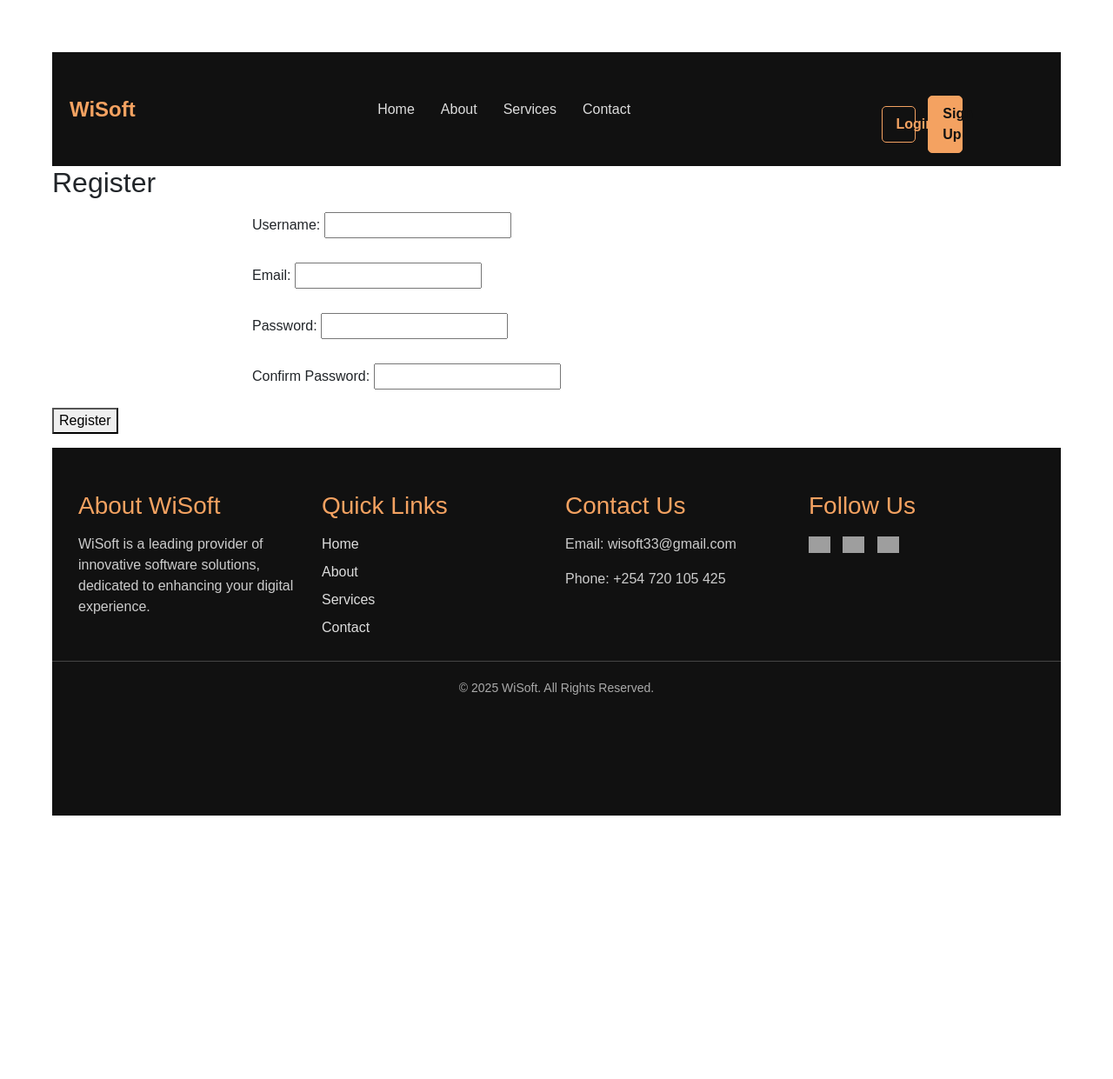
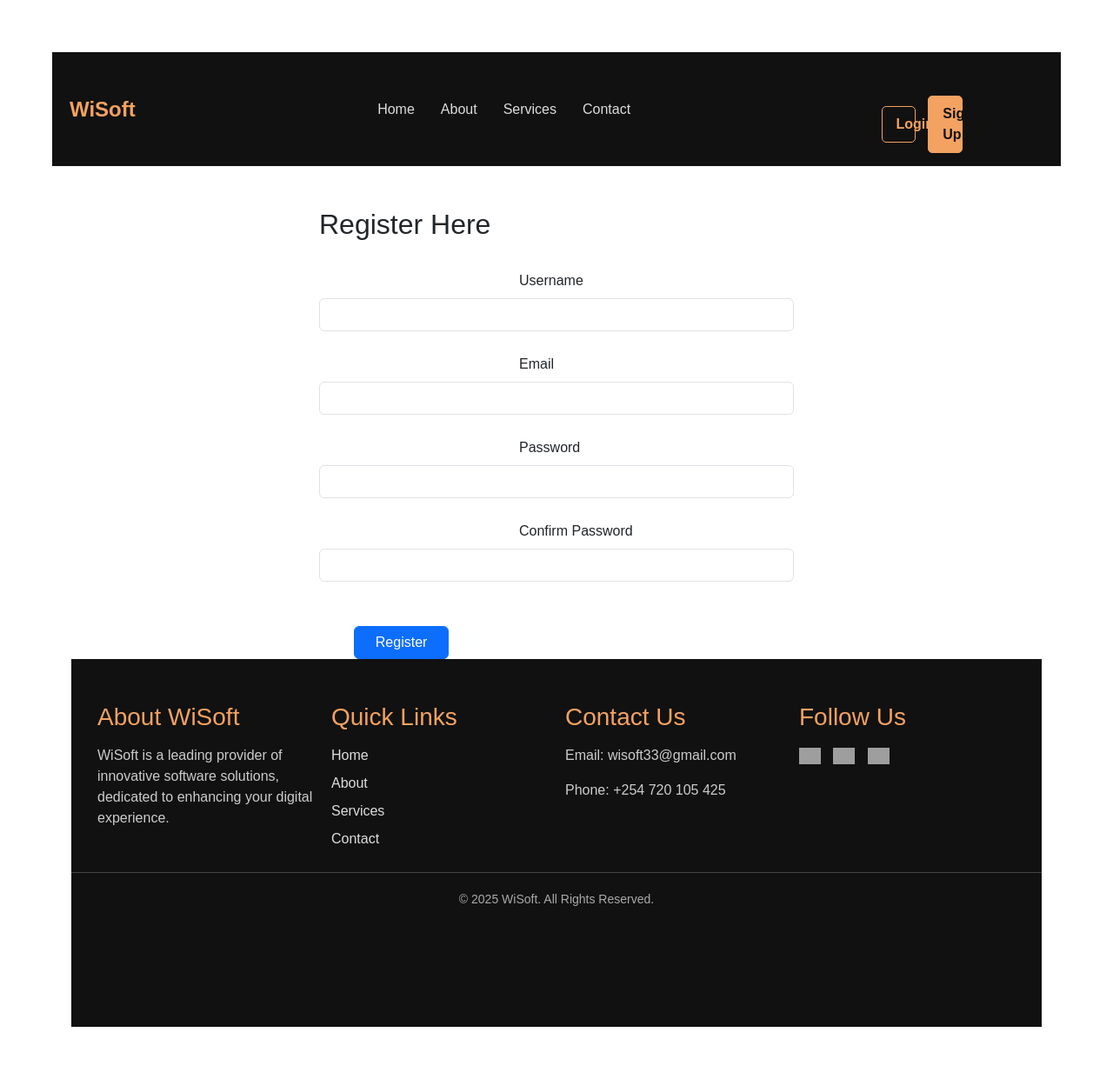
Before and after one commit to Alphonce08/eSt, a Django app: page /register/ in a window 1280 px wide. Shown: the whole page at 87% size. Before the commit the page ends 938 px from the top, so only its background shows below. Run offline with Django 3.2, Linux system fonts and the light colour scheme; grey boxes are pictures that could not be loaded.

Commit message:
email setting

```diff
--- a/myapp/forms.py
+++ b/myapp/forms.py
@@ -1,7 +1,5 @@
 from django import forms
 from django.contrib.auth.models import User
-from django.core.exceptions import ValidationError
-
 
 class RegisterForm(forms.ModelForm):
     password = forms.CharField(widget=forms.PasswordInput)
@@ -11,18 +9,11 @@
         model = User
         fields = ['username', 'email', 'password']
 
-
-    def clean(self):
-        email = self.cleaned_data.get('email')
-        if not email.endswith('@gmail.com'):
-            raise ValidationError("Use a valid Email.")
-         if User.objects.filter(email=email).exists():
-            raise ValidationError("Email already exists.")
-            return email
-
-
     def clean(self):
         cleaned_data = super().clean()
-        if cleaned_data.get('password') != cleaned_data.get('confirm_password'):
-            raise ValidationError("Passwords do not match.")
+        password = cleaned_data.get('password')
+        confirm_password = cleaned_data.get('confirm_password')
+
+        if password and confirm_password and password != confirm_password:
+            raise forms.ValidationError("Passwords do not match.")
         return cleaned_data
--- a/myapp/templates/register.html
+++ b/myapp/templates/register.html
@@ -10,7 +10,6 @@
     <title>Register</title>
 </head>
 <body>
-    <h2>Register</h2>
     {% if messages %}
         {% for message in messages %}
             <p style="color: red;">{{ message }}</p>
@@ -19,32 +18,32 @@
     <form method="POST">
         {% csrf_token %}
 
-        <div class="mb-3">
-            <label for="username" class="form-label">Username:</label>
-            <input type="text" id="username" name="username" required>
-        </div>
+    <div class="container mt-5">
+      <div class="row">
+        <div class="col-md-6 offset-md-3">
+          <h2 class="mb-4">Register Here</h2>
+          <form method="POST" action="">
 
+            <div class="mb-3">
+              <label for="username" class="form-label">Username</label>
+              <input type="text" class="form-control" id="username" name="username" required>
+            </div>
+            <div class="mb-3">
+              <label for="email" class="form-label">Email</label>
+              <input type="text" class="form-control" id="Email" name="Email" required>
+            </div>
+            <div class="mb-3">
+              <label for="password" class="form-label">Password</label>
+              <input type="password" class="form-control" id="password" name="password" required>
+            </div>
+                <div class="mb-3">
+                <label for="confirm_password" class="form-label">Confirm Password</label>
+                <input type="password" class="form-control" id="confirm_password" name="confirm_password" required>
+            </div>
+            <button type="submit" class="btn btn-primary">Register</button>
+            </div>
+            </div>
 
-        <div class="mb-3">
-            <label for="email" class="form-label">Email:</label>
-            <input type="email" id="email" name="email" required>
-        </div>
-
-
-        <div class="mb-3">
-            <label for="password1" class="form-label">Password:</label>
-            <input type="password" id="password1" name="password1" required>
-        </div>
-
-
-        <div class="mb-3">
-            <label for="password2" class="form-label">Confirm Password:</label>
-            <input type="password" id="password2" name="password2" required>
-        </div>
-
-        <div class="mb-3">
-        <button type="submit" class="btn-primary">Register</button>
-        </div>
     </form>
 </body>
 </html>
--- a/myapp/urls.py
+++ b/myapp/urls.py
@@ -8,5 +8,6 @@
     path('base/', views.base, name='base'),
     path('contact/', views.contact, name='contact'),
     path('about/', views.about, name='about'),
-    path('footer/', views.footer, name='footer')
+    path('footer/', views.footer, name='footer'),
+    path('verify_otp/', views.verify_otp, name='verify_otp'),
 ]
--- a/myapp/views.py
+++ b/myapp/views.py
@@ -1,23 +1,25 @@
+
+
+
+
+
 from django.shortcuts import render, redirect
-from django.http import HttpResponse
-from .models import User
 from django.core.mail import send_mail
+from django.contrib import messages
+from django.contrib.auth.models import User
+from django.contrib.auth import authenticate, login as auth_login
+from django.conf import settings
 from .models import EmailOTP
-from django.contrib import messages
-from django.conf import settings
-from django.contrib.auth.models import User, auth
-from django.contrib.auth import authenticate, login
-
-# Create your views here.
+from .forms import RegisterForm  # ✅ import the form
 
 def index(request):
     return render(request, 'index.html')
 
 def base(request):
     return render(request, 'base.html')
-
 def contact(request):
     return render(request, 'contact.html')
+
 def about(request):
     return render(request, 'about.html')
 def footer(request):
@@ -26,34 +28,57 @@
 
 def register(request):
     if request.method == 'POST':
-        form = User(request.POST)
+        form = RegisterForm(request.POST)
         if form.is_valid():
             user = form.save(commit=False)
-            user.is_active = False  # Deactivate account untill verified
-            user.set_password(form.cleaned_data['password'])  # Hash the password
+            user.is_active = False  # Deactivate account until verified
+            user.set_password(form.cleaned_data['password'])
             user.save()
+            return redirect('verify_otp')
+        else:
+            messages.error(request, "Please correct the errors below.")
+    else:
+        form = RegisterForm()
 
-            otp_entry = EmailOTP.objects.create(user=user)
-            otp = otp_entry.generate_otp()
-            # Send OTP to user's email
+    return render(request, 'register.html', {'form': form})
 
-            send_mail(
-                'Your Email Verification Code',
-                f'Your OTP code is {otp}',
-                'wisoft33@gmail.com', # From email
-                [user.email],
-                fail_silently=False,
-            )
+def verify_otp(request):
+    if request.method == 'POST':
+        username = request.POST.get('username')
+        otp_input = request.POST.get('otp')
 
-            messages.info(request, "We sent an OTP to your email. Please verify.")
-            return redirect('verify_otp')
-    else:
-        form = User()
-    return render(request, 'register.html', {'form': form})
+        try:
+            user = User.objects.get(username=username)
+            otp_entry = EmailOTP.objects.get(user=user)
+
+            if otp_entry.otp == otp_input:
+                user.is_active = True
+                user.save()
+                otp_entry.delete()  # OTP is used, delete it
+                messages.success(request, "Email verified successfully! You can now log in.")
+                return redirect('login')
+            else:
+                messages.error(request, "Invalid OTP. Please try again.")
+        except User.DoesNotExist:
+            messages.error(request, "User does not exist.")
+        except EmailOTP.DoesNotExist:
+            messages.error(request, "No OTP found for this user. Please register again.")
+
+
+        otp_entry = EmailOTP.objects.create(user=user)
+        otp = otp_entry.generate_otp()
+
+        send_mail(
+            'Your OTP Code',
+            f'Hello {user.username},\n\nYour OTP code is: {otp}\n\nThank you!',
+            settings.EMAIL_HOST_USER,
+            [user.email],
+            fail_silently=False,
+        )
 
 
 
-
+    return render(request, 'verify_otp.html')
 
 
 # def register(request):
--- a/myproject/settings.py
+++ b/myproject/settings.py
@@ -145,7 +145,7 @@
 EMAIL_HOST = 'smtp.gmail.com'
 EMAIL_PORT = 587
 EMAIL_USE_TLS = True
-EMAIL_HOST_USER = 'wisoft33@gmail.com'
-EMAIL_HOST_PASSWORD = 'Wisoft@123'
+EMAIL_HOST_USER = 'tkip1953@.com'
+EMAIL_HOST_PASSWORD = 'stby jetg ouet gdee'
 DEFAULT_FROM_EMAIL = EMAIL_HOST_USER
 # You can also set other email settings as needed
```
Also changed, not shown: myapp/templates/verify_otp.html (added, +39 -0 lines), db.sqlite3, myapp/migrations/0001_initial.py (added).
